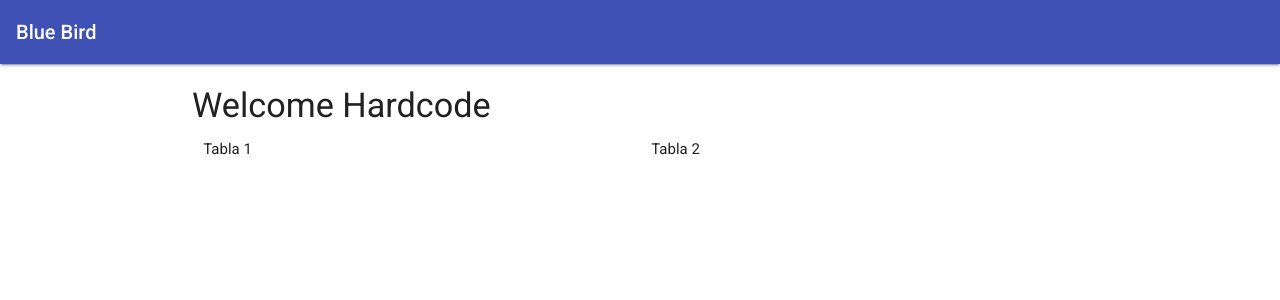
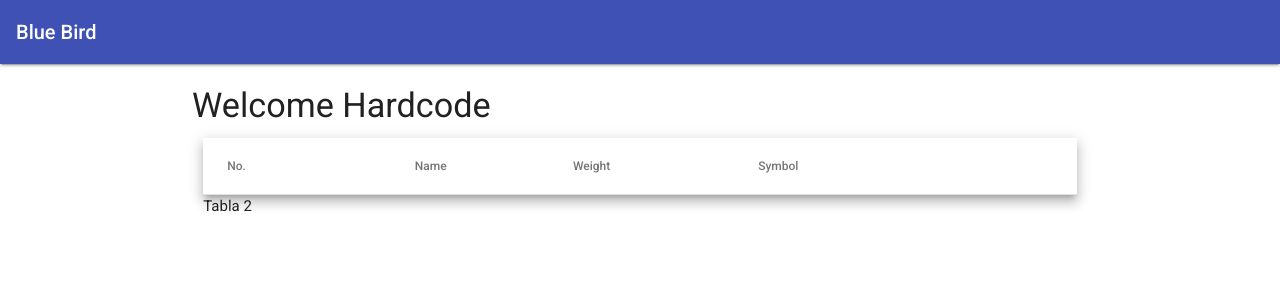
Before and after one commit to victorst79/BlueBird, an Angular app: page / in a window 1280 px wide. Shown: the top 300 px of the page. Built offline with nearby package versions, Linux system fonts and the light colour scheme; no server answers.

Commit message:
add datatable in dashboard, working on interface TS

```diff
--- a/src/app/app.module.ts
+++ b/src/app/app.module.ts
@@ -1,4 +1,5 @@
 import { BrowserModule } from '@angular/platform-browser';
+import { HttpClientModule } from '@angular/common/http';
 import { NgModule } from '@angular/core';
 
 import { AppRoutingModule } from './app-routing.module';
@@ -22,6 +23,7 @@ import { LoginComponent } from './login/login.component';
   imports: [
     BrowserModule,
     AppRoutingModule,
+    HttpClientModule,
     BrowserAnimationsModule,
     MatToolbarModule,
     MatMenuModule,
--- a/src/app/dashboard/dashboard.component.html
+++ b/src/app/dashboard/dashboard.component.html
@@ -2,8 +2,32 @@
   <div class="container">
     <h4>Welcome {{userName}}</h4>
     <div class="row">
-      <div class="col s6">
-        Tabla 1
+      <div class="col s12">
+        <table mat-table [dataSource]="tickets" class="mat-elevation-z8">
+          <!-- Position Column -->
+          <ng-container matColumnDef="position">
+            <th mat-header-cell *matHeaderCellDef> No. </th>
+            <td mat-cell *matCellDef="let ticket"> {{ticket.id}} </td>
+          </ng-container>
+          <!-- Name Column -->
+          <ng-container matColumnDef="name">
+            <th mat-header-cell *matHeaderCellDef> Name </th>
+            <td mat-cell *matCellDef="let ticket"> {{ticket.user_id}} </td>
+          </ng-container>
+          <!-- Weight Column -->
+          <ng-container matColumnDef="weight">
+            <th mat-header-cell *matHeaderCellDef> Weight </th>
+            <td mat-cell *matCellDef="let ticket"> {{ticket.name}} </td>
+          </ng-container>
+          <!-- Symbol Column -->
+          <ng-container matColumnDef="symbol">
+            <th mat-header-cell *matHeaderCellDef> Symbol </th>
+            <td mat-cell *matCellDef="let ticket"> {{ticket.comment}} </td>
+          </ng-container>
+
+          <tr mat-header-row *matHeaderRowDef="displayedColumns"></tr>
+          <tr mat-row *matRowDef="let row; columns: displayedColumns;"></tr>
+        </table>
       </div>
       <div class="col s6">
         Tabla 2
--- a/src/app/dashboard/dashboard.component.ts
+++ b/src/app/dashboard/dashboard.component.ts
@@ -1,4 +1,5 @@
 import { Component, OnInit } from '@angular/core';
+import {HttpClient} from '@angular/common/http';
 
 @Component({
   selector: 'app-dashboard',
@@ -6,12 +7,19 @@ import { Component, OnInit } from '@angular/core';
   styleUrls: ['./dashboard.component.scss']
 })
 export class DashboardComponent implements OnInit {
-  userName: string;
-  breakpoint: number;
-  /* @TODO sustituir userName por dato obtenido de API */
-  constructor() {
+  public userName: string;
+  private breakpoint: number;
+  private tickets: object;
+  private displayedColumns: string[];
+  constructor(private http: HttpClient) {
     this.userName = 'Hardcode';
     this.breakpoint = 0;
+    this.displayedColumns = ['position', 'name', 'weight', 'symbol'];
+    this.http.get('https://5db5f4b0f6869d001474a239.mockapi.io/pn/getAllTickets')
+      .subscribe(
+        data => {this.tickets = data; },
+        error => {console.log(error)}
+      );
   }
 
   ngOnInit() {
```
